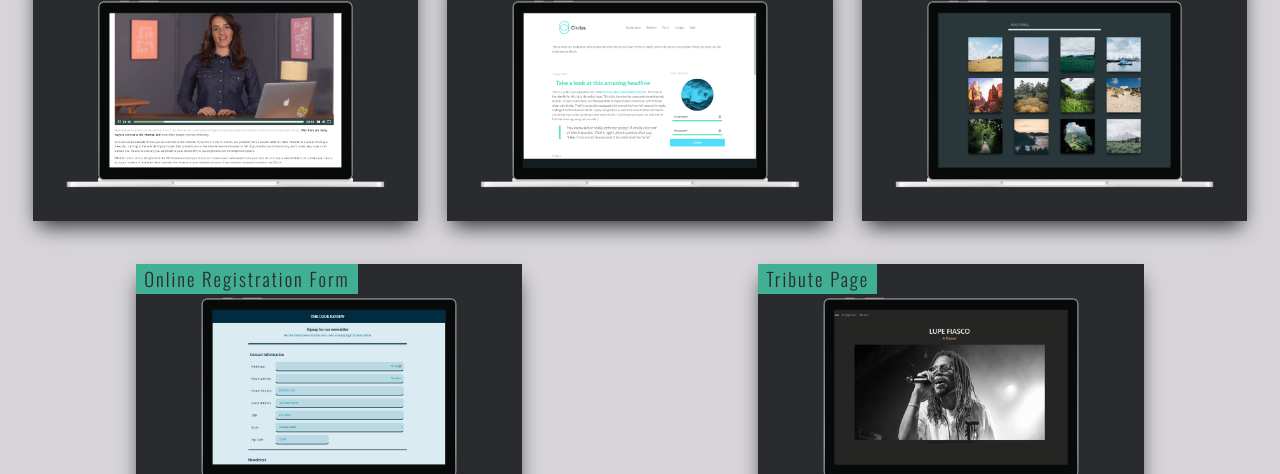
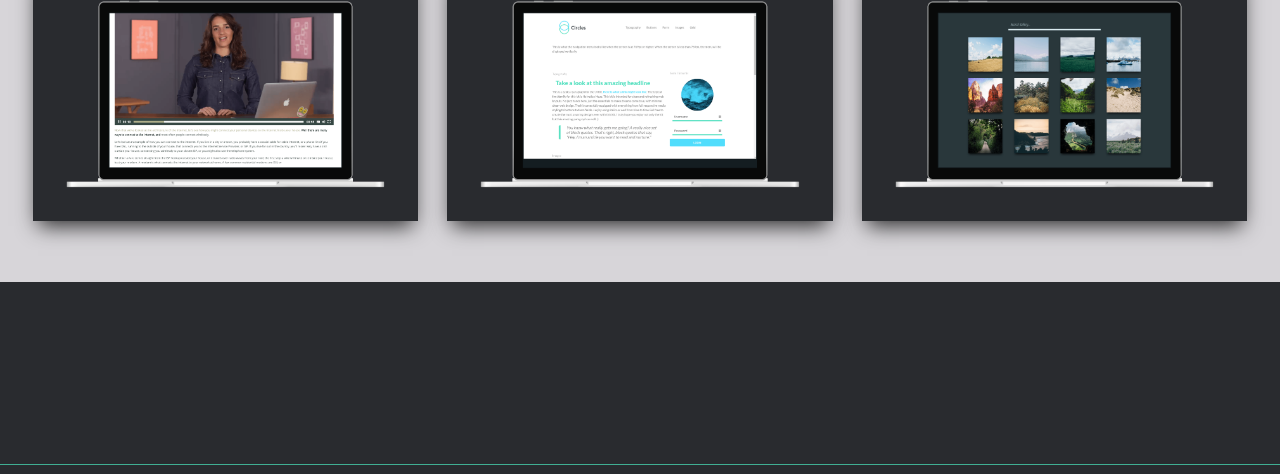
Before and after one commit to jimmy-guzman/jimmy-guzman.github.io, a plain HTML site: page projects.html in a window 1280 px wide. Shown: the part 2187-2661 px from the top of the page. Drawn offline with nearby package versions, Linux system fonts and the light colour scheme.

Commit message:
updated projects and skills

```diff
--- a/js/projectsData.js
+++ b/js/projectsData.js
@@ -89,16 +89,16 @@ const projectsData = [
     description:
       "An interactive, searchable gallery of photos made using HTML, CSS and JavaScript."
   },
-  {
-    name: "registrationform",
-    altName: "Online Registration Form",
-    description:
-      "A responsive, mobile-first registration form using a variety of HTML form elements."
-  },
-  {
-    name: "tributepage",
-    altName: "Tribute Page",
-    description:
-      "A simple responsive tribute page built using HTML, CSS and Bootstrap framework."
-  },
+  // {
+  //   name: "registrationform",
+  //   altName: "Online Registration Form",
+  //   description:
+  //     "A responsive, mobile-first registration form using a variety of HTML form elements."
+  // },
+  // {
+  //   name: "tributepage",
+  //   altName: "Tribute Page",
+  //   description:
+  //     "A simple responsive tribute page built using HTML, CSS and Bootstrap framework."
+  // },
 ];
```
Also changed, not shown: index.html (+1 -0 lines).
